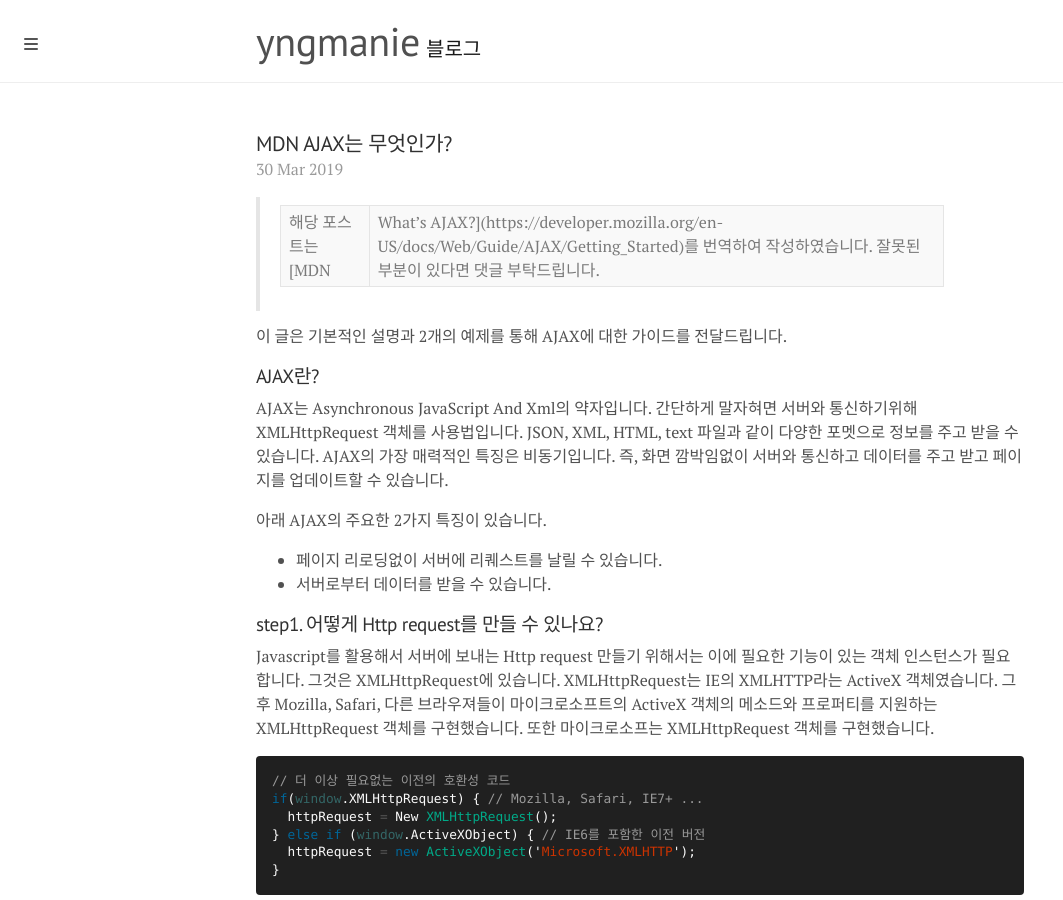
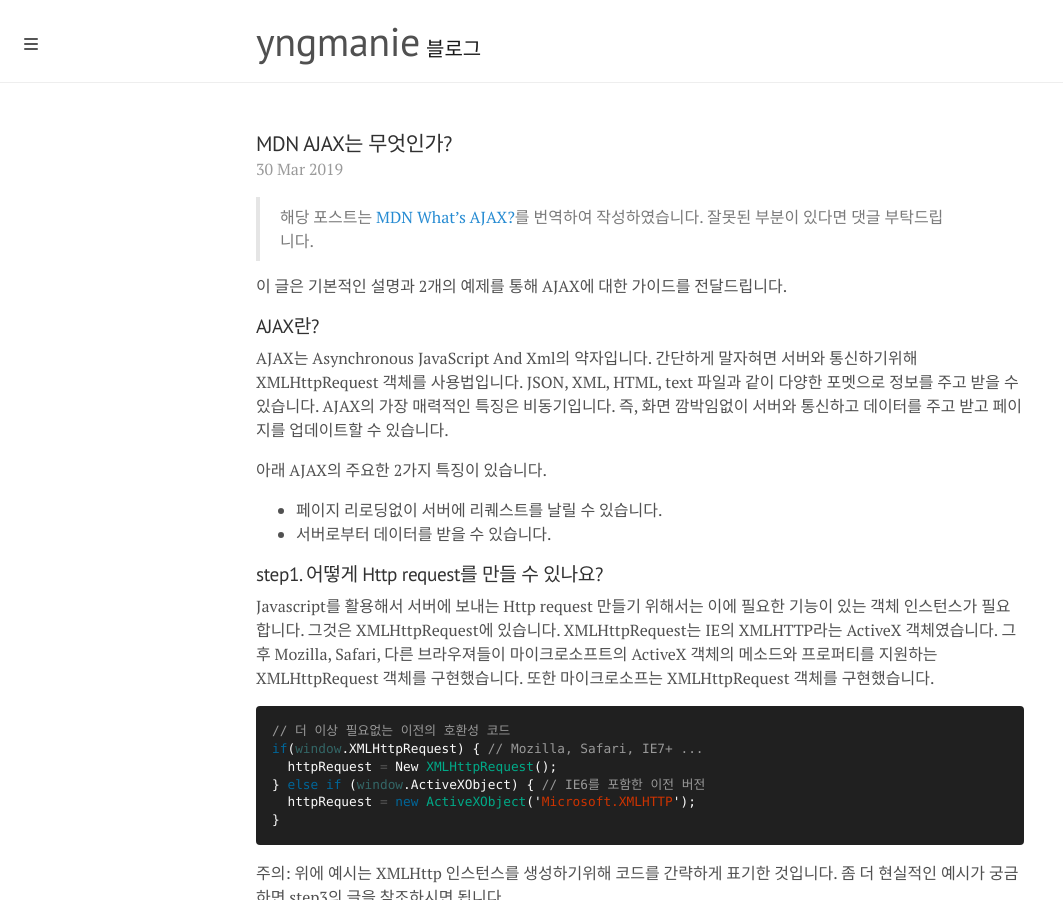
Before and after one commit to austinpark420/austinpark420.github.io, a Jekyll site: the page built from _posts/2019-03-30-ajax.md, in a window 1280 px wide and 900 px high. Shown: the whole window, without its empty margins (0-1063 px from the left). Built offline with Jekyll 4.4.1, drawn with Linux system fonts in a browser that asks for light colours; some web fonts are replaced; some of the changed text lies outside the part shown.

Commit message:
edit ajax

```diff
--- a/_posts/2019-03-30-ajax.md
+++ b/_posts/2019-03-30-ajax.md
@@ -5,7 +5,7 @@ permalink: posts/ajax
 tag: javascript ajax
 ---
 
-> 해당 포스트는 [MDN | What's AJAX?](https://developer.mozilla.org/en-US/docs/Web/Guide/AJAX/Getting_Started)를 번역하여 작성하였습니다. 잘못된 부분이 있다면 댓글 부탁드립니다.
+> 해당 포스트는 [MDN What's AJAX?](https://developer.mozilla.org/en-US/docs/Web/Guide/AJAX/Getting_Started)를 번역하여 작성하였습니다. 잘못된 부분이 있다면 댓글 부탁드립니다.
 
 이 글은 기본적인 설명과 2개의 예제를 통해 AJAX에 대한 가이드를 전달드립니다.
 
```
Also changed, not shown: other parts of _posts/2019-03-30-ajax.md (+4 -0 lines).
